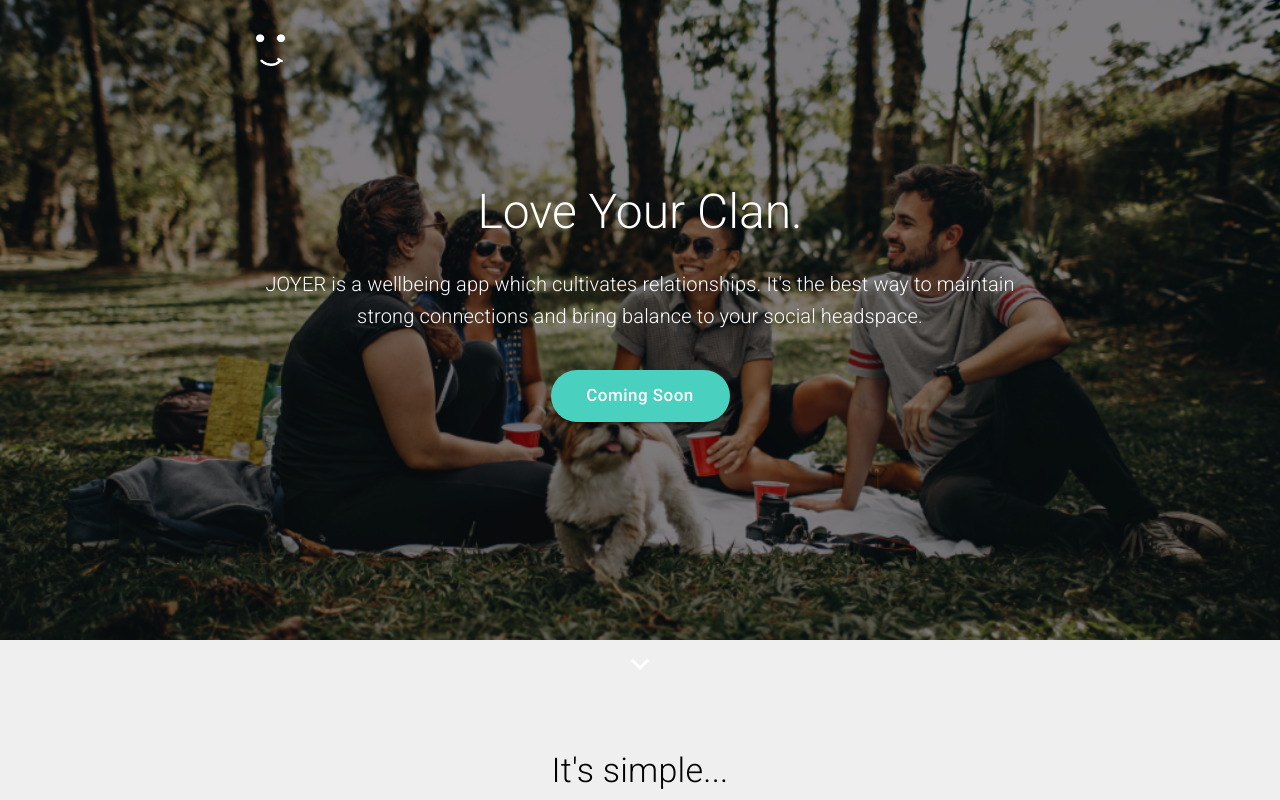
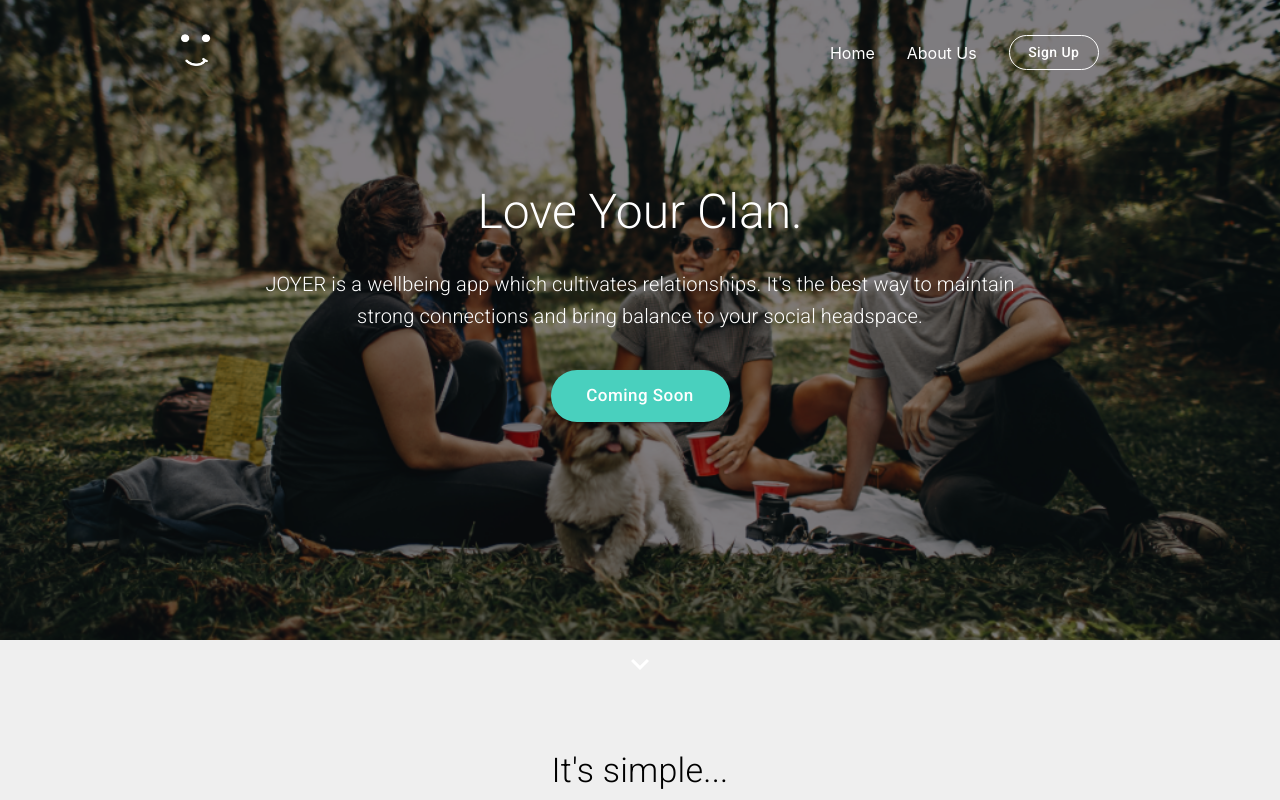
Before and after one commit to OlliePorter/joyer-site, a React (Create React App) app: page / in a window 1280 px wide. Shown: the top 800 px of the page. Built offline with nearby package versions, Linux system fonts and the light colour scheme.

Commit message:
Add navbar text & style button

```diff
--- a/src/Header.js
+++ b/src/Header.js
@@ -4,9 +4,10 @@ import AppBar from '@material-ui/core/AppBar';
 import Toolbar from '@material-ui/core/Toolbar';
 import Logo from "./assets/JOYER_APP_LOGO.png";
 import Typography from '@material-ui/core/Typography';
+import Button from '@material-ui/core/Button';
 
 const useStyles = makeStyles(theme => ({
-  navContainer: {
+  outerNavContainer: {
     position: 'absolute',
     backgroundColor: 'transparent',
     zIndex: 100,
@@ -16,20 +17,45 @@ const useStyles = makeStyles(theme => ({
     borderBottomWidth: 0,
     height: '70px',
     display: 'flex',
+    justifyContent: 'space-around',
+  },
+  innerNavContainer: {
+    display: 'flex',
+    justifyContent: 'right',
+    flexDirection: 'row',
   },
   joyerLogo: {
     height: '35px',
     width: '30px',
     paddingTop: '2em',
-    paddingLeft: '16em',
+    paddingRight: '16em',
+  },
+  joyerText: {
+    color: 'white',
+    paddingTop: '1.7em',
+    paddingRight: '2em',
+  },
+  navButton: {
+    height: '35px',
+    width: '90px',
+    borderRadius: '20px',
+    textTransform: 'none',
+    color: 'white',
+    borderColor: 'white',
+    marginTop: '2.5em',
   }
 }));
 
 export default function Header() {
   const classes = useStyles();
   return (
-    <nav className={classes.navContainer}>
+    <nav className={classes.outerNavContainer}>
       <img src={Logo} className={classes.joyerLogo}/>
+      <div className={classes.innerNavContainer}>
+      <p className={classes.joyerText}>Home</p>
+      <p className={classes.joyerText}>About Us</p>
+      <Button variant="outlined" href="#outlined-buttons" className={classes.navButton}>Sign Up</Button>
+      </div>
     </nav>
   );
 }
```
